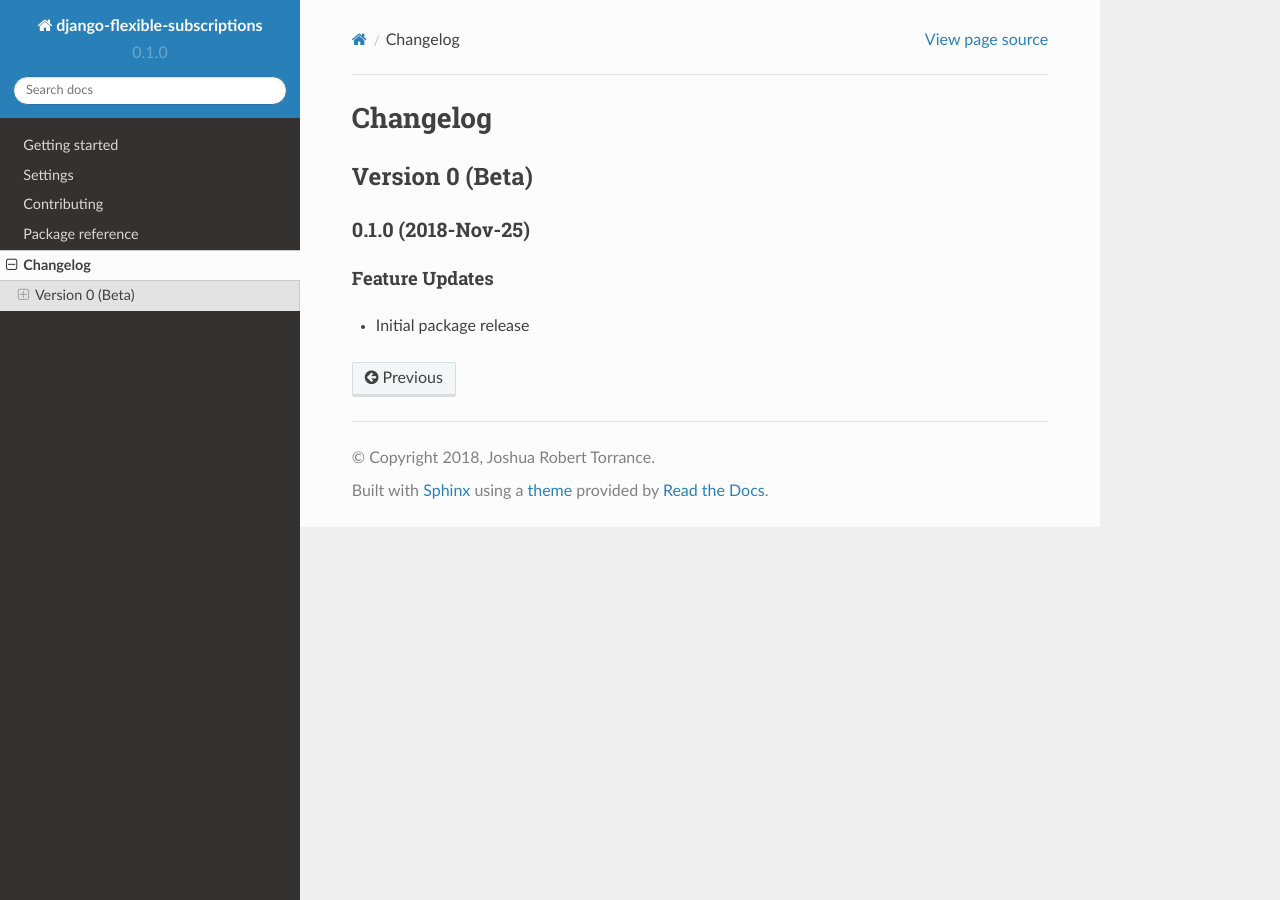
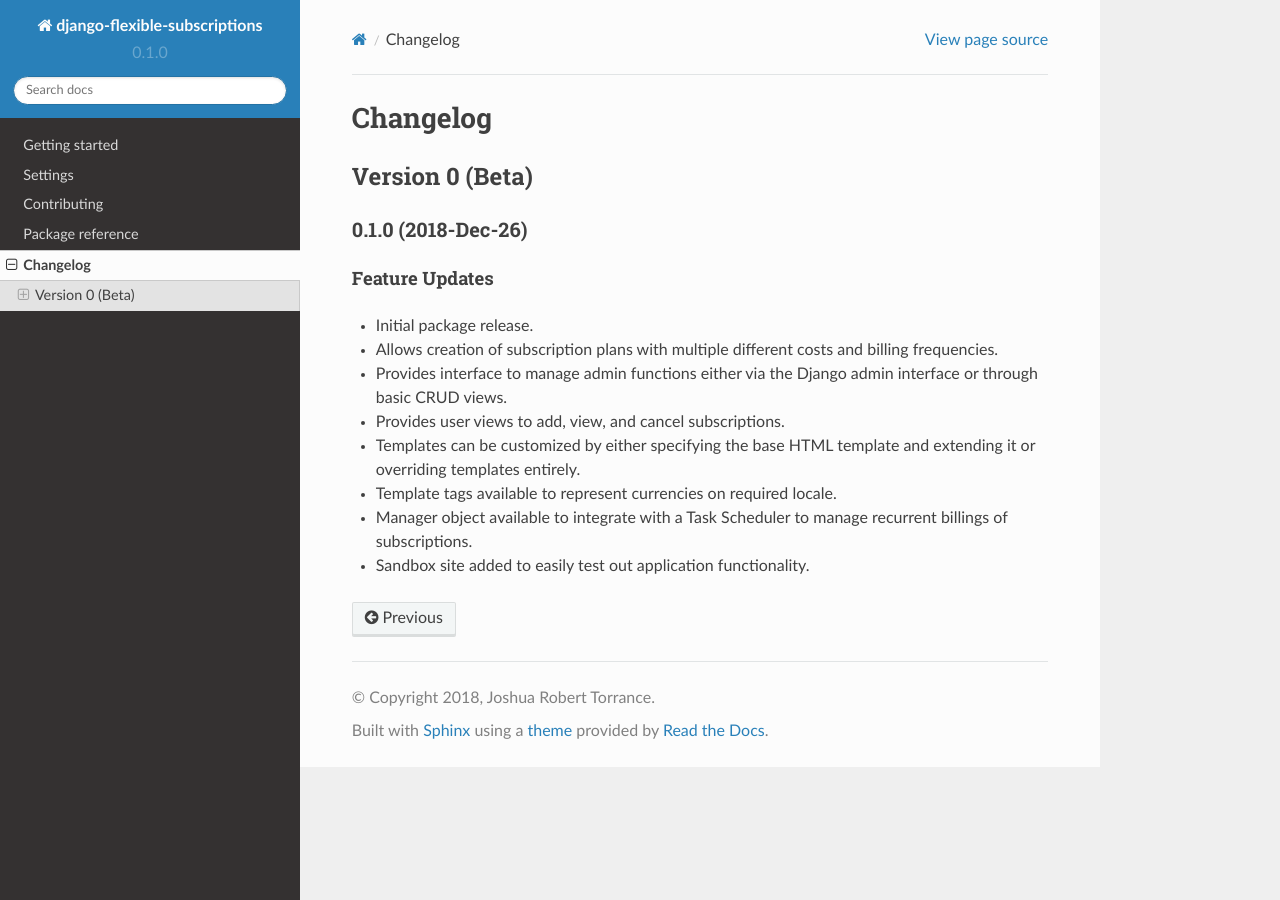
Before and after one commit to studybuffalo/django-flexible-subscriptions, a Sphinx documentation site: the page built from docs/changelog.rst, in a window 1280 px wide. Built offline with Sphinx 7.4.7 and the Read the Docs theme 2.0.0, drawn with Linux system fonts in a browser that asks for light colours; the version number is read from the project's files by our own code.

Commit message:
Adding summary of initial features

```diff
--- a/docs/changelog.rst
+++ b/docs/changelog.rst
@@ -6,10 +6,21 @@ Changelog
 Version 0 (Beta)
 ----------------
 
-0.1.0 (2018-Nov-25)
+0.1.0 (2018-Dec-26)
 ===================
 
 Feature Updates
 ---------------
 
-* Initial package release
+* Initial package release.
+* Allows creation of subscription plans with multiple different costs
+  and billing frequencies.
+* Provides interface to manage admin functions either via the Django
+  admin interface or through basic CRUD views.
+* Provides user views to add, view, and cancel subscriptions.
+* Templates can be customized by either specifying the base HTML
+  template and extending it or overriding templates entirely.
+* Template tags available to represent currencies on required locale.
+* Manager object available to integrate with a Task Scheduler to manage
+  recurrent billings of subscriptions.
+* Sandbox site added to easily test out application functionality.
```
